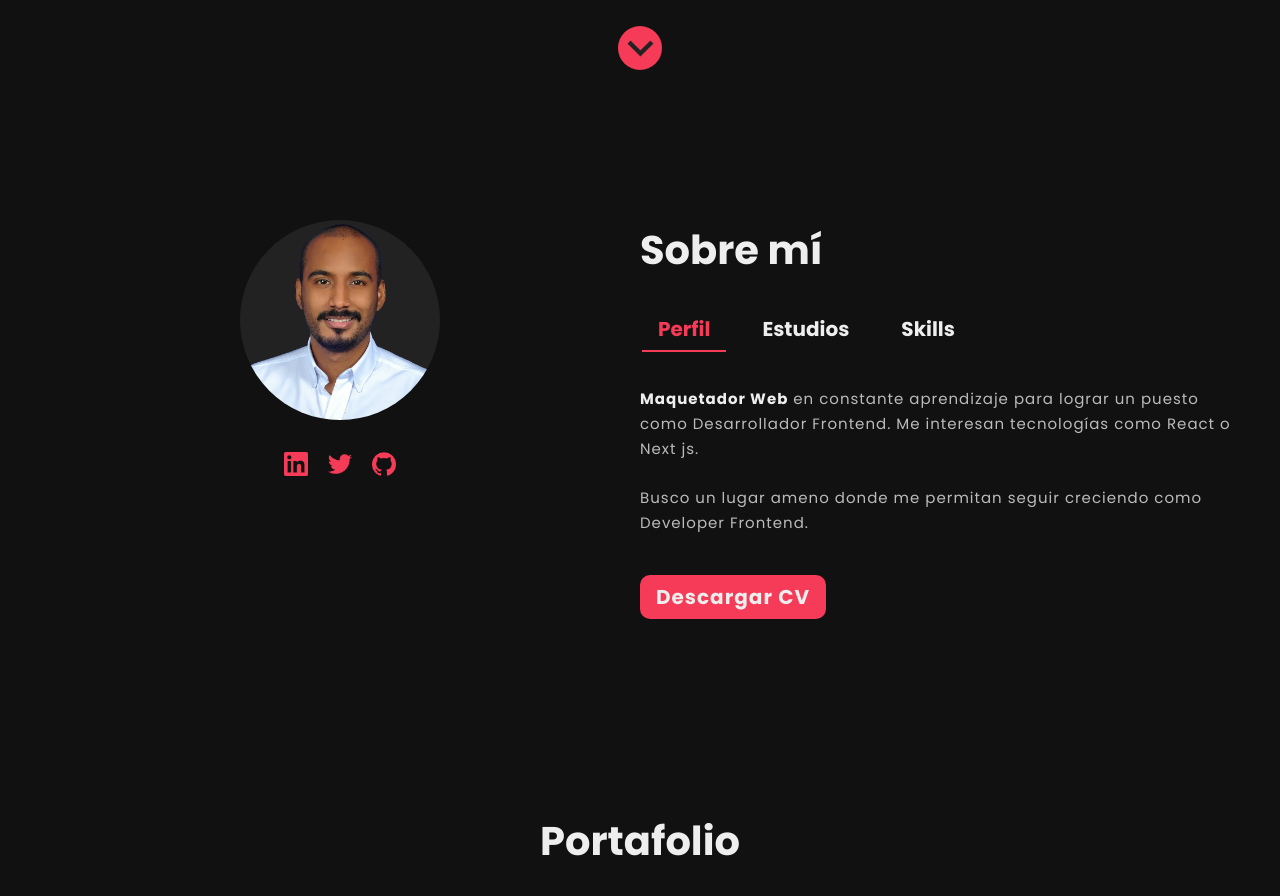
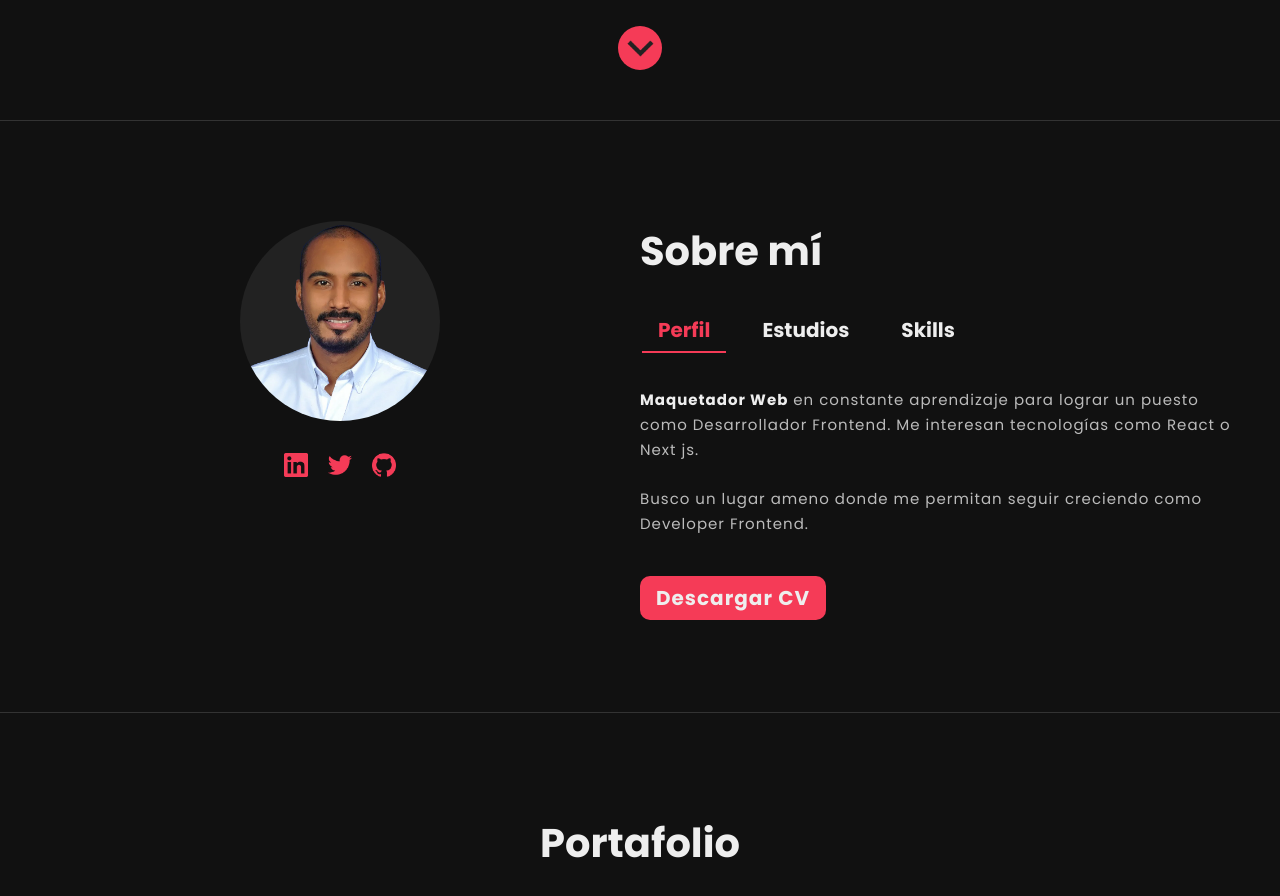
Before and after one commit to dioverdm/portfolio, a Next.js app: page / in a window 1280 px wide. Shown: the part 680-1576 px from the top of the page. Built offline with nearby package versions, Linux system fonts and the light colour scheme.

Commit message:
agrego nuevos estilos

```diff
--- a/components/About/styles.js
+++ b/components/About/styles.js
@@ -12,6 +12,8 @@ export const AboutStyle = styled.section`
   align-items: center;
   justify-content: center;
   position: relative;
+  border-top: 1px solid #333;
+  border-bottom: 1px solid #333;
 
   @media screen and (min-width: 790px) {
     min-height: 0;
```
